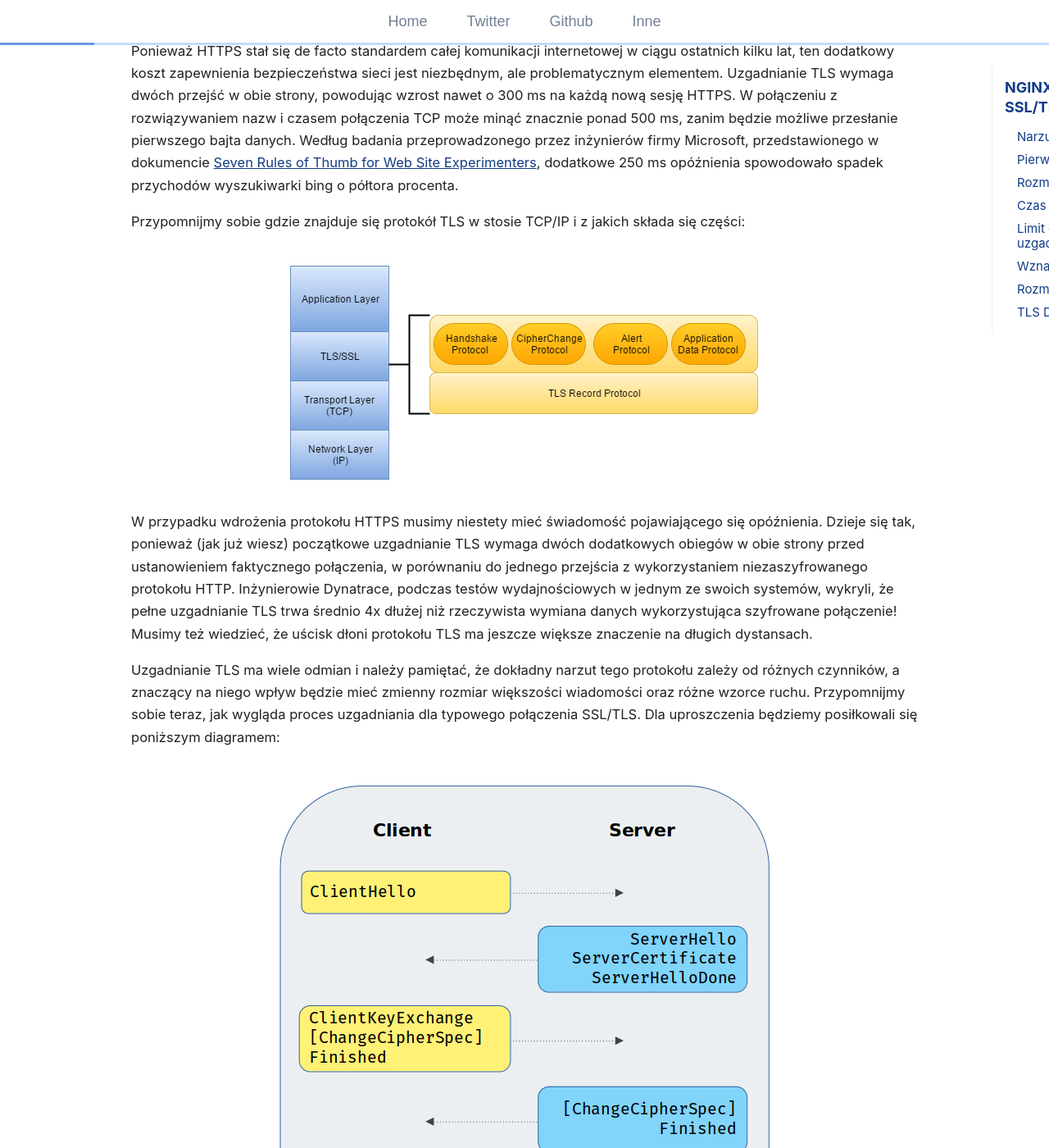
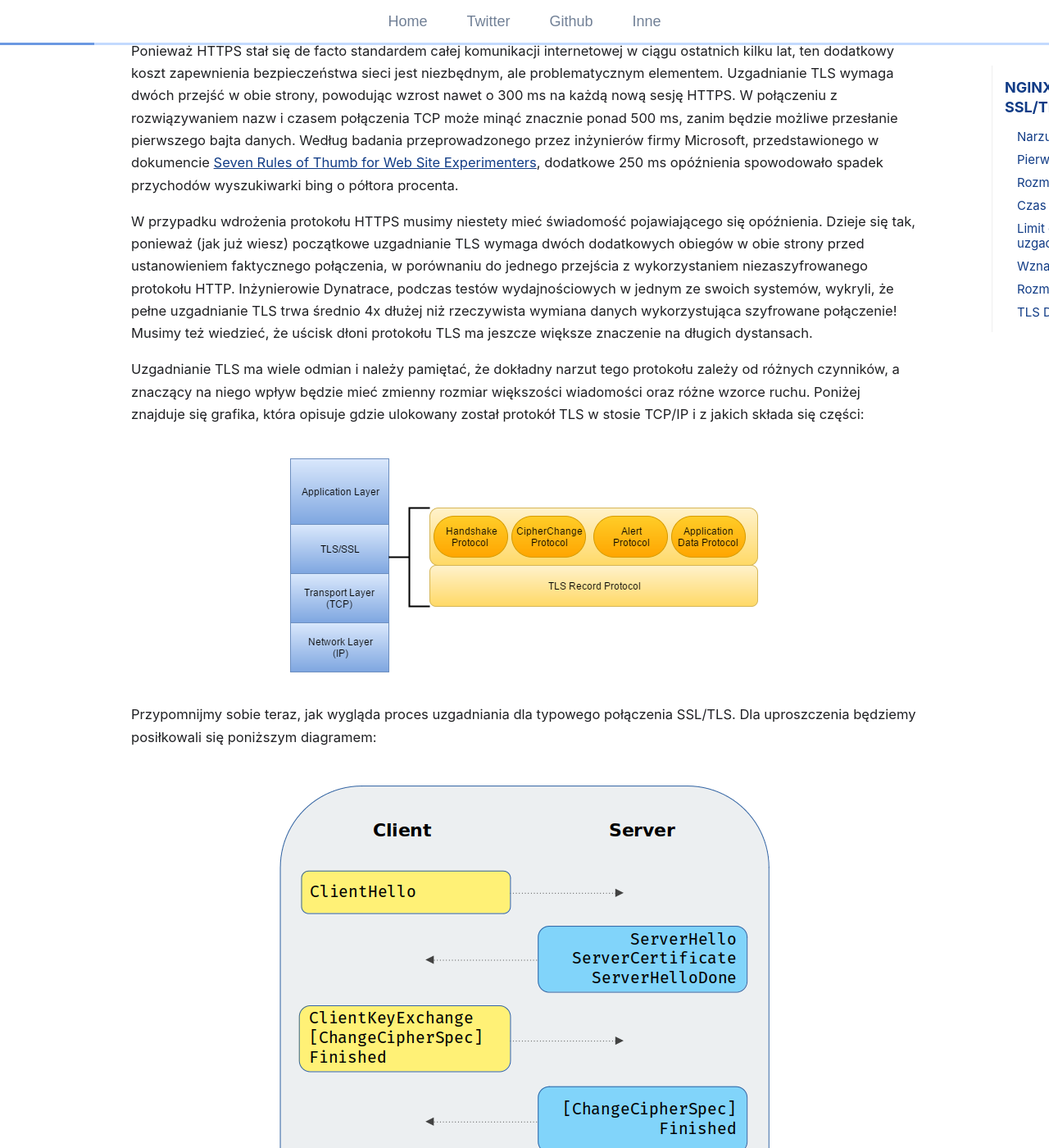
Before and after one commit to git04112019/trimstray.github.io, a Jekyll site: the page built from _posts/2019-07-21-nginx-optymalizacja_sesji_ssl-tls.md, in a window 1280 px wide and 1400 px high, scrolled down 2155 px. Shown: the whole window at 82% size. Built offline with Jekyll 4.4.1, drawn with Linux system fonts in a browser that asks for light colours; comment, search, counter and statistics services are not loaded.

Commit message:
uncommited changes - signed-off-by: trimstray <trimstray@gmail.com>

```diff
--- a/_posts/2019-07-21-nginx-optymalizacja_sesji_ssl-tls.md
+++ b/_posts/2019-07-21-nginx-optymalizacja_sesji_ssl-tls.md
@@ -33,15 +33,15 @@ Moim zdaniem, aplikacji nie można uznać za „wydajną”, dopóki nie będzie
 
 Ponieważ HTTPS stał się de facto standardem całej komunikacji internetowej w ciągu ostatnich kilku lat, ten dodatkowy koszt zapewnienia bezpieczeństwa sieci jest niezbędnym, ale problematycznym elementem. Uzgadnianie TLS wymaga dwóch przejść w obie strony, powodując wzrost nawet o 300 ms na każdą nową sesję HTTPS. W połączeniu z rozwiązywaniem nazw i czasem połączenia TCP może minąć znacznie ponad 500 ms, zanim będzie możliwe przesłanie pierwszego bajta danych. Według badania przeprowadzonego przez inżynierów firmy Microsoft, przedstawionego w dokumencie [Seven Rules of Thumb for Web Site Experimenters]({{ site.url }}/assets/pdfs/2014experimentersRulesOfThumb.pdf), dodatkowe 250 ms opóźnienia spowodowało spadek przychodów wyszukiwarki bing o półtora procenta.
 
-Przypomnijmy sobie gdzie znajduje się protokół TLS w stosie TCP/IP i z jakich składa się części:
+W przypadku wdrożenia protokołu HTTPS musimy niestety mieć świadomość pojawiającego się opóźnienia. Dzieje się tak, ponieważ (jak już wiesz) początkowe uzgadnianie TLS wymaga dwóch dodatkowych obiegów w obie strony przed ustanowieniem faktycznego połączenia, w porównaniu do jednego przejścia z wykorzystaniem niezaszyfrowanego protokołu HTTP. Inżynierowie Dynatrace, podczas testów wydajnościowych w jednym ze swoich systemów, wykryli, że pełne uzgadnianie TLS trwa średnio 4x dłużej niż rzeczywista wymiana danych wykorzystująca szyfrowane połączenie! Musimy też wiedzieć, że uścisk dłoni protokołu TLS ma jeszcze większe znaczenie na długich dystansach.
+
+Uzgadnianie TLS ma wiele odmian i należy pamiętać, że dokładny narzut tego protokołu zależy od różnych czynników, a znaczący na niego wpływ będzie mieć zmienny rozmiar większości wiadomości oraz różne wzorce ruchu. Poniżej znajduje się grafika, która opisuje gdzie ulokowany został protokół TLS w stosie TCP/IP i z jakich składa się części:
 
 <p align="center">
   <img src="/assets/img/posts/tls1.png">
 </p>
 
-W przypadku wdrożenia protokołu HTTPS musimy niestety mieć świadomość pojawiającego się opóźnienia. Dzieje się tak, ponieważ (jak już wiesz) początkowe uzgadnianie TLS wymaga dwóch dodatkowych obiegów w obie strony przed ustanowieniem faktycznego połączenia, w porównaniu do jednego przejścia z wykorzystaniem niezaszyfrowanego protokołu HTTP. Inżynierowie Dynatrace, podczas testów wydajnościowych w jednym ze swoich systemów, wykryli, że pełne uzgadnianie TLS trwa średnio 4x dłużej niż rzeczywista wymiana danych wykorzystująca szyfrowane połączenie! Musimy też wiedzieć, że uścisk dłoni protokołu TLS ma jeszcze większe znaczenie na długich dystansach.
-
-Uzgadnianie TLS ma wiele odmian i należy pamiętać, że dokładny narzut tego protokołu zależy od różnych czynników, a znaczący na niego wpływ będzie mieć zmienny rozmiar większości wiadomości oraz różne wzorce ruchu. Przypomnijmy sobie teraz, jak wygląda proces uzgadniania dla typowego połączenia SSL/TLS. Dla uproszczenia będziemy posiłkowali się poniższym diagramem:
+Przypomnijmy sobie teraz, jak wygląda proces uzgadniania dla typowego połączenia SSL/TLS. Dla uproszczenia będziemy posiłkowali się poniższym diagramem:
 
 <p align="center">
   <img src="/assets/img/posts/tls_handshake_length.png">
```
